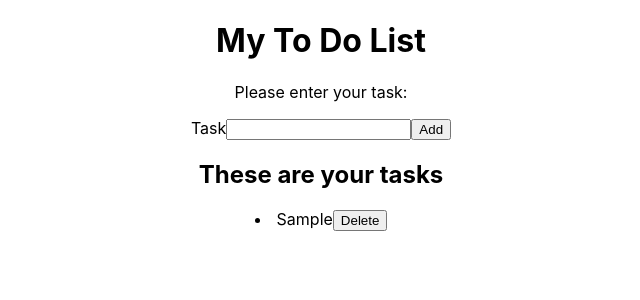
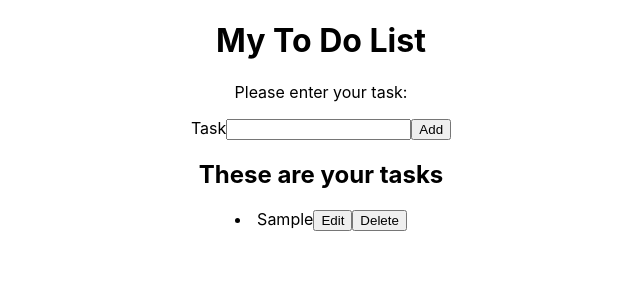
Before and after one commit to tataata/todo-app-testing, a React (Create React App) app: page / in a window 1280 px wide. Both pictures are taken after typing "Sample" into the empty fields and a click on the button "Add". Shown: the top 300 px of the page, without its empty margins (319-959 px from the left). Built offline with nearby package versions, Linux system fonts and the light colour scheme.

Commit message:
add edit functionality

```diff
--- a/src/App.js
+++ b/src/App.js
@@ -13,12 +13,16 @@ function App() {
     let remainingTasks = tasks.filter(item => item.id !== id)
     setTasks(remainingTasks)
   }
+  const updateTask = (updatedTask) => {
+    let updatedList = tasks.map(item => item.id === updatedTask.id ? {...item, task: updatedTask.task } : item)
+    setTasks(updatedList)
+  }
   return (
     <div className="App">
       <h1>My To Do List</h1>
       <AddItem addToList = {addNewTask} />
       {/* Pass new props */}
-      <List tasks = {tasks} removeFromList = {deleteTask}  />
+      <List tasks = {tasks} deleteItem = {deleteTask} updateItem = {updateTask}  />
     </div>
   );
 }
--- /dev/null
+++ b/src/Item.js
@@ -0,0 +1,36 @@
+import { useState } from "react";
+
+const Item = ({ task, deleteItem, updateItem }) => {
+
+  const [edit, setEdit] = useState(false)
+  const [currentValue, setCurrentValue] = useState(false)
+
+  return (
+    <li className="Item" key={task.id} className="todo-item"> {edit ? (<input
+      value={currentValue ? currentValue : task.task}
+      onChange={
+        (event) => {
+          setCurrentValue(event.target.value)
+        }}
+    ></input>) : (<span> {task.task}</span>)
+    }
+      {edit ? (
+        <button onClick={() => {
+          // fix for no change:
+          if(currentValue !== false) {
+            updateItem({ ...task, task: currentValue })
+          }
+
+
+          setEdit(false)
+        }}>Save</button>) :
+        (<button onClick={() => {
+          setEdit(true)
+        }}>Edit</button>)}
+      <button onClick={() => {
+        deleteItem(task.id)
+      }}>Delete</button></li>
+  );
+}
+
+export default Item;
--- a/src/List.js
+++ b/src/List.js
@@ -1,13 +1,13 @@
+import Item from "./Item";
 
-const List = ({ tasks, removeFromList }) => {
+const List = ({ tasks, deleteItem, updateItem }) => {
+
   return (
     <div className="List" >
       <h2>These are your tasks</h2>
       {(tasks.length > 0) ? (
-        tasks.map((item, index) => <li id={item.id} key={index} className="todo-item">{item.task}
-        <button onClick={() => {
-          removeFromList(item.id)
-        }}>Delete</button></li>)
+      tasks.map(task =>  {
+      return <Item key={task.id} task={task} deleteItem={deleteItem} updateItem={updateItem}/>})
       ) : (
         <p>No tasks</p>
       )
```
